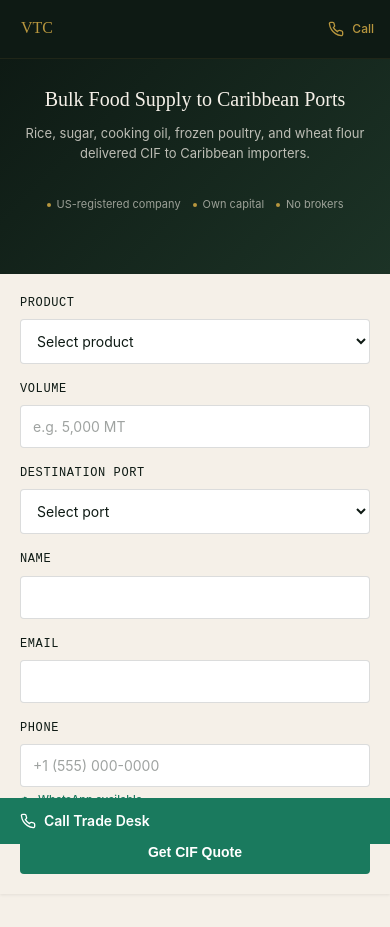
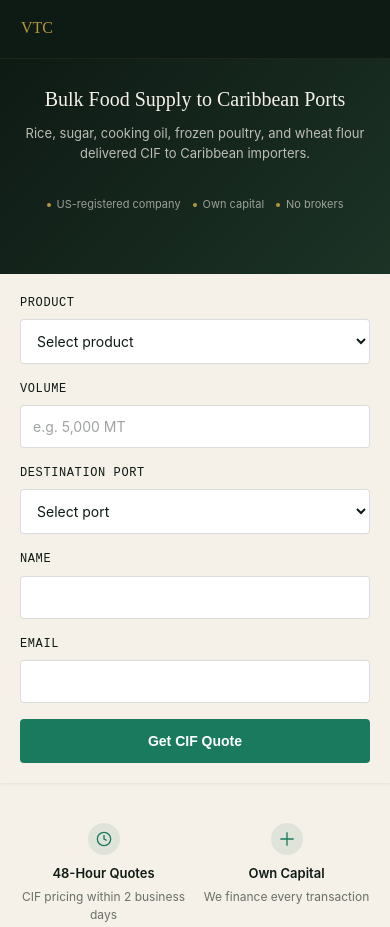
Before and after one commit to cjkootch/VTC-website, a website: page lp/food.html in a window 390 px wide. Shown: the top 927 px of the page. Drawn offline with Linux system fonts and the light colour scheme.

Commit message:
Remove phone number and click-to-call from lp/food.html

```diff
--- a/lp/food.html
+++ b/lp/food.html
@@ -124,8 +124,8 @@ footer a{color:var(--gold);text-decoration:none}
 footer a:hover{text-decoration:underline}
 
 /* ── FIXED CALL BAR (Mobile) ── */
-.call-bar{position:fixed;bottom:0;left:0;right:0;background:var(--teal);padding:12px 20px;text-align:center;z-index:50;display:none}
-.call-bar a{color:var(--white);text-decoration:none;font-weight:600;display:flex;align-items:center;justify-content:center;gap:8px;font-size:14px}
+
+
 
 @media (max-width:600px){
   header{padding:10px 16px}
@@ -136,7 +136,7 @@ footer a:hover{text-decoration:underline}
   .hero h1{font-size:clamp(20px,5vw,32px)}
   .hero .subline{font-size:13px}
   .form-wrapper{padding:20px;margin-bottom:0;border-radius:0}
-  .call-bar{display:flex}
+
   body{padding-bottom:60px}
   .trust-strip{gap:12px;padding:12px 0;font-size:11px}
 }
@@ -164,12 +164,7 @@ input[name="utm_campaign"]{display:none}
       <text x="10" y="45" font-family="Playfair Display, serif" font-size="32" font-weight="500" fill="#B8963E">VTC</text>
     </svg>
   </div>
-  <a href="tel:+17135551234" class="call-link">
-    <svg class="phone-icon" viewBox="0 0 24 24" fill="none" stroke="currentColor" stroke-width="2">
-      <path d="M22 16.92v3a2 2 0 0 1-2.18 2 19.79 19.79 0 0 1-8.63-3.07 19.5 19.5 0 0 1-6-6 19.79 19.79 0 0 1-3.07-8.67A2 2 0 0 1 4.11 2h3a2 2 0 0 1 2 1.72 12.84 12.84 0 0 0 .7 2.81 2 2 0 0 1-.45 2.11L8.09 9.91a16 16 0 0 0 6 6l1.27-1.27a2 2 0 0 1 2.11-.45 12.84 12.84 0 0 0 2.81.7A2 2 0 0 1 22 16.92z"></path>
-    </svg>
-    Call
-  </a>
+
 </header>
 
 <!-- HERO -->
@@ -229,16 +224,7 @@ input[name="utm_campaign"]{display:none}
       <input type="email" id="email" name="email" required>
     </div>
 
-    <div class="form-group">
-      <label for="phone">Phone</label>
-      <input type="tel" id="phone" name="phone" placeholder="+1 (555) 000-0000" required>
-      <div class="whatsapp-badge">
-        <svg class="wa-icon" viewBox="0 0 24 24" fill="currentColor">
-          <path d="M17.472 14.382c-.297-.149-1.758-.867-2.03-.967-.272-.099-.471-.148-.67.15-.197.297-.767.966-.94 1.164-.173.199-.347.223-.644.075-.297-.15-1.255-.463-2.39-1.475-.883-.788-1.48-1.761-1.653-2.059-.173-.297-.018-.458.13-.606.134-.133.298-.347.446-.52.149-.174.198-.298.298-.497.099-.198.05-.371-.025-.52-.075-.149-.669-1.612-.916-2.207-.242-.579-.487-.5-.67-.51-.173-.008-.371-.01-.57-.01-.198 0-.52.074-.792.372-.272.297-1.04 1.016-1.04 2.479 0 1.462 1.065 2.875 1.213 3.074.149.198 2.096 3.2 5.076 4.487.709.306 1.262.489 1.694.625.712.227 1.36.195 1.871.118.571-.085 1.758-.719 2.006-1.413.248-.694.248-1.289.173-1.413-.074-.124-.272-.198-.57-.347m-5.421-7.403h-.004a9.87 9.87 0 00-4.935 1.202l-.354.205-.369-.057c-.452-.059-.916-.094-1.373-.094-4.159 0-7.53 3.37-7.53 7.53 0 1.58.381 3.083 1.105 4.452l-.265.416 1.637 4.338 4.508-1.438.451.271c1.368.804 2.95 1.232 4.594 1.232 4.159 0 7.53-3.371 7.53-7.53 0-2.008-.793-3.895-2.232-5.335-1.439-1.44-3.328-2.235-5.335-2.235z"/>
-        </svg>
-        WhatsApp available
-      </div>
-    </div>
+
 
     <input type="hidden" id="utm_campaign" name="utm_campaign" value="">
 
@@ -290,14 +276,7 @@ input[name="utm_campaign"]{display:none}
 </div>
 
 <!-- CALL BAR (Mobile) -->
-<div class="call-bar">
-  <a href="tel:+17135551234">
-    <svg width="16" height="16" viewBox="0 0 24 24" fill="none" stroke="currentColor" stroke-width="2">
-      <path d="M22 16.92v3a2 2 0 0 1-2.18 2 19.79 19.79 0 0 1-8.63-3.07 19.5 19.5 0 0 1-6-6 19.79 19.79 0 0 1-3.07-8.67A2 2 0 0 1 4.11 2h3a2 2 0 0 1 2 1.72 12.84 12.84 0 0 0 .7 2.81 2 2 0 0 1-.45 2.11L8.09 9.91a16 16 0 0 0 6 6l1.27-1.27a2 2 0 0 1 2.11-.45 12.84 12.84 0 0 0 2.81.7A2 2 0 0 1 22 16.92z"></path>
-    </svg>
-    Call Trade Desk
-  </a>
-</div>
+
 
 <!-- FOOTER -->
 <footer>
```
